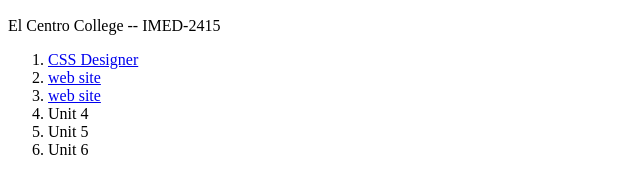
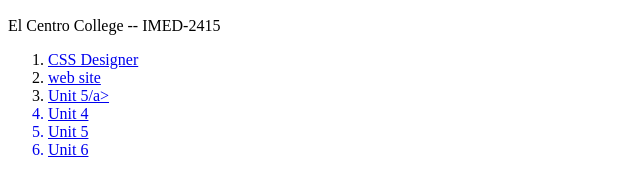
Before and after one commit to joselineortiz/joselineortizq.github.io, a plain HTML site: page index.html in a window 1280 px wide. Shown: the part 110-306 px from the top of the page, without its empty margins (0-640 px from the left). Drawn offline with Linux system fonts and the light colour scheme.

Commit message:
Update index.html

```diff
--- a/index.html
+++ b/index.html
@@ -16,7 +16,7 @@
 <ol>
   <li><a href="https://joselineortiz.github.io/week02/">CSS Designer</a></li>
   <li><a href="https://joselineortiz.github.io/week03/">web site</a></li>
-  <li><a href="https://joselineortiz.github.io/unit5/">web site</a></li>
+  <li><a href="https://joselineortiz.github.io/unit5/">Unit 5/a></li>
   <li>Unit 4</li>
   <li>Unit 5</li>
   <li>Unit 6 </li>
```
